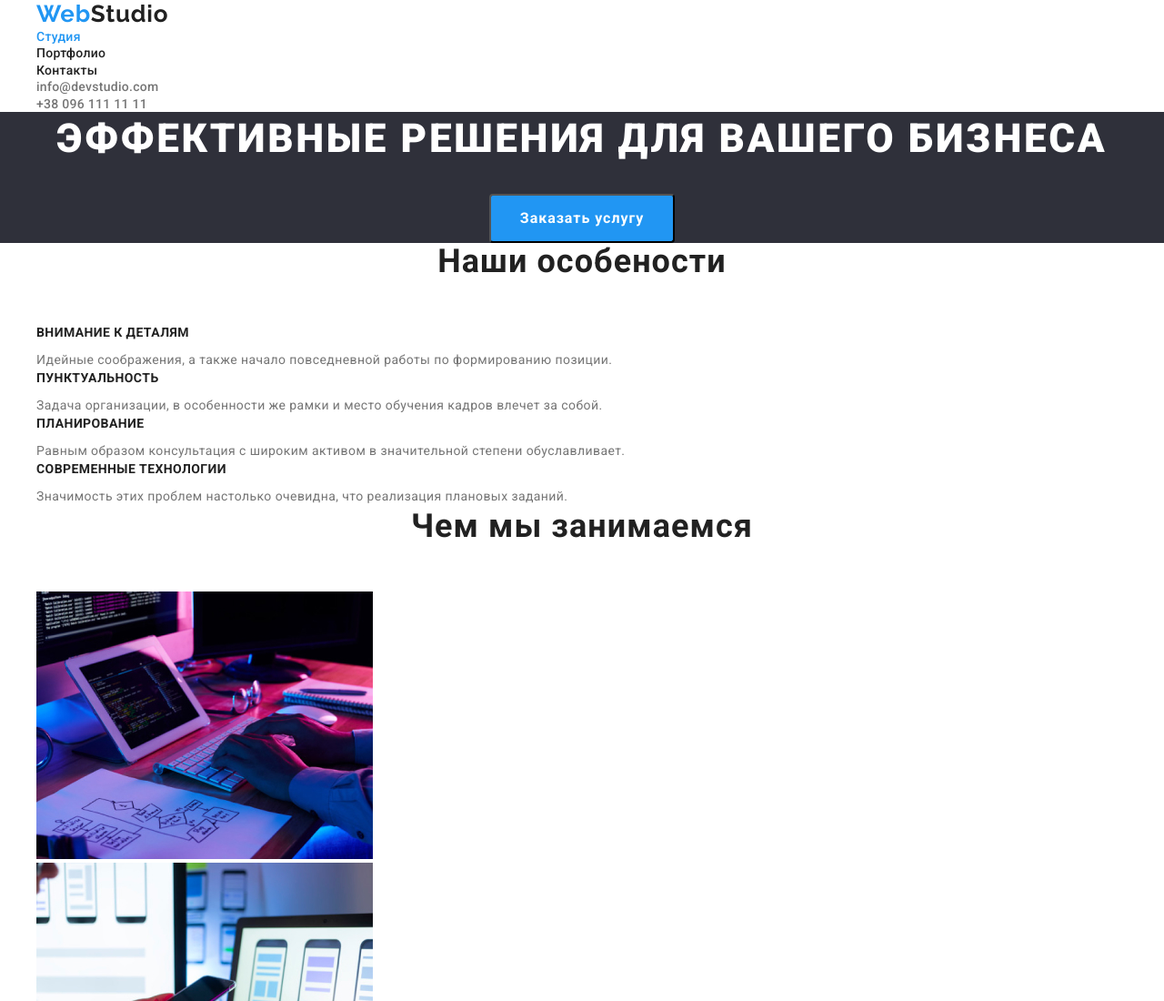
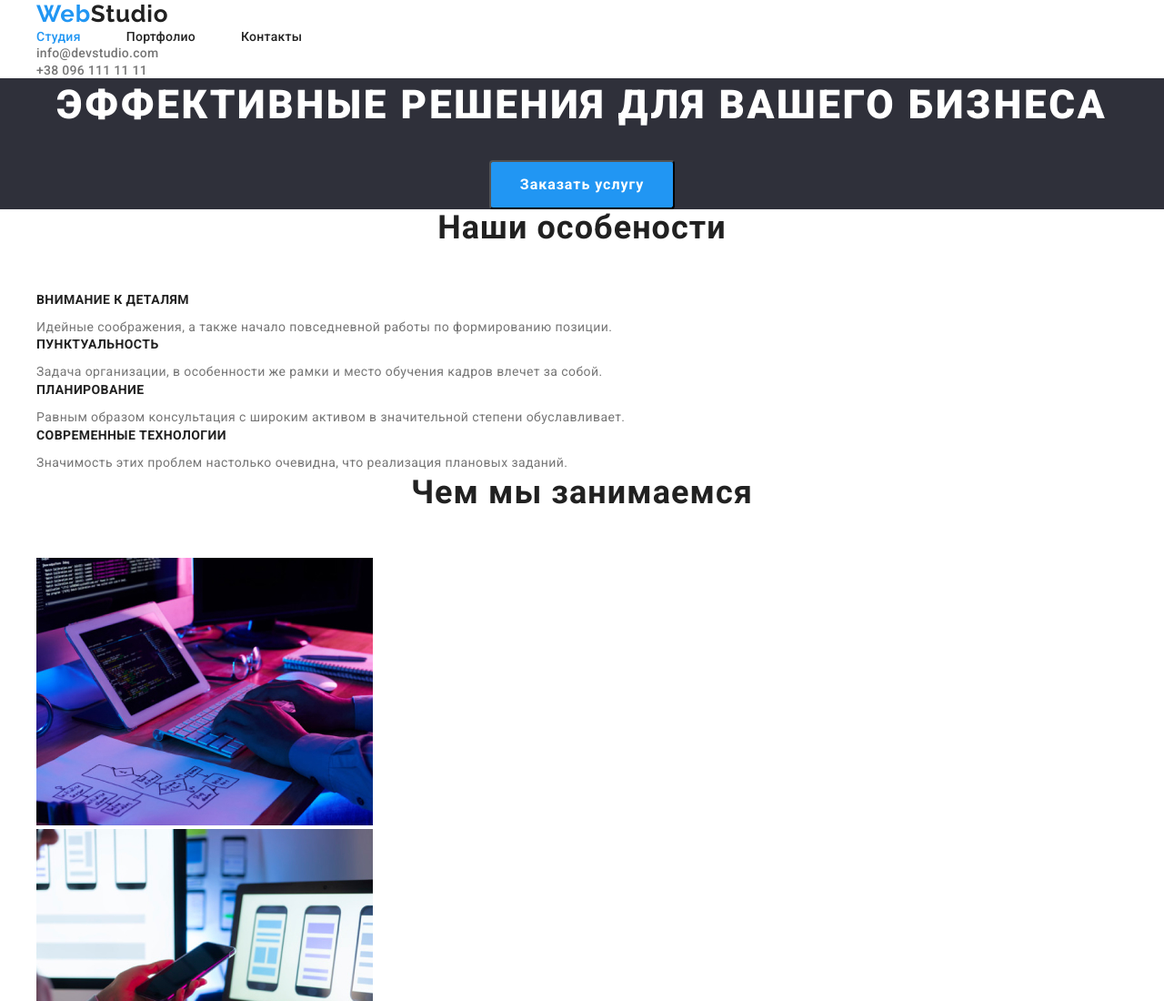
Before and after one commit to RostyslavDubinin/goit-markup-hw-02, a plain HTML site: page index.html in a window 1280 px wide. Shown: the top 1100 px of the page at 91% size. Drawn offline with nearby package versions, Linux system fonts and the light colour scheme.

Commit message:
Update styles.css

```diff
--- a/styles.css
+++ b/styles.css
@@ -49,6 +49,16 @@ body {
 
 
 /* site-nav */
+
+.site-nav {
+    display: flex;
+}
+
+
+.site-nav .item:not(:last-child) {
+    margin-right: 50px;
+}
+
 .site-nav .link {
     color: var(--title-text-color);
     font-weight: 500;
@@ -56,6 +66,8 @@ body {
     line-height: 1.14;
     letter-spacing: 0.02em;
     text-decoration: none;
+    padding-top: 32px;
+    padding-bottom: 32px;
 }
 
 .site-nav .link:hover,
```
